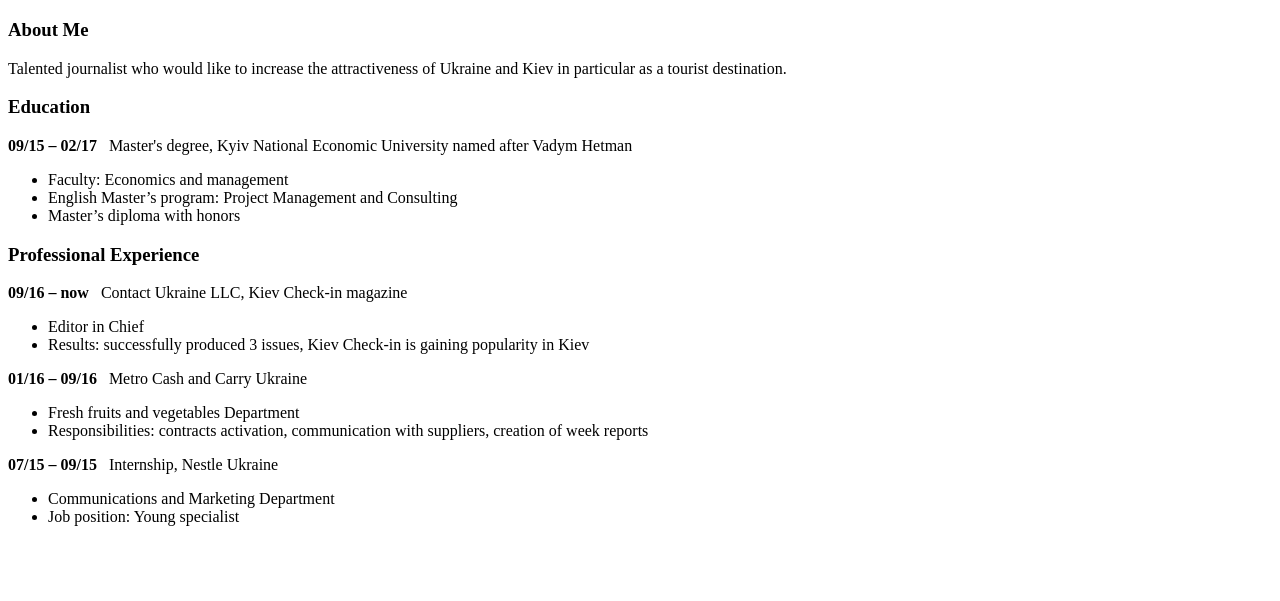
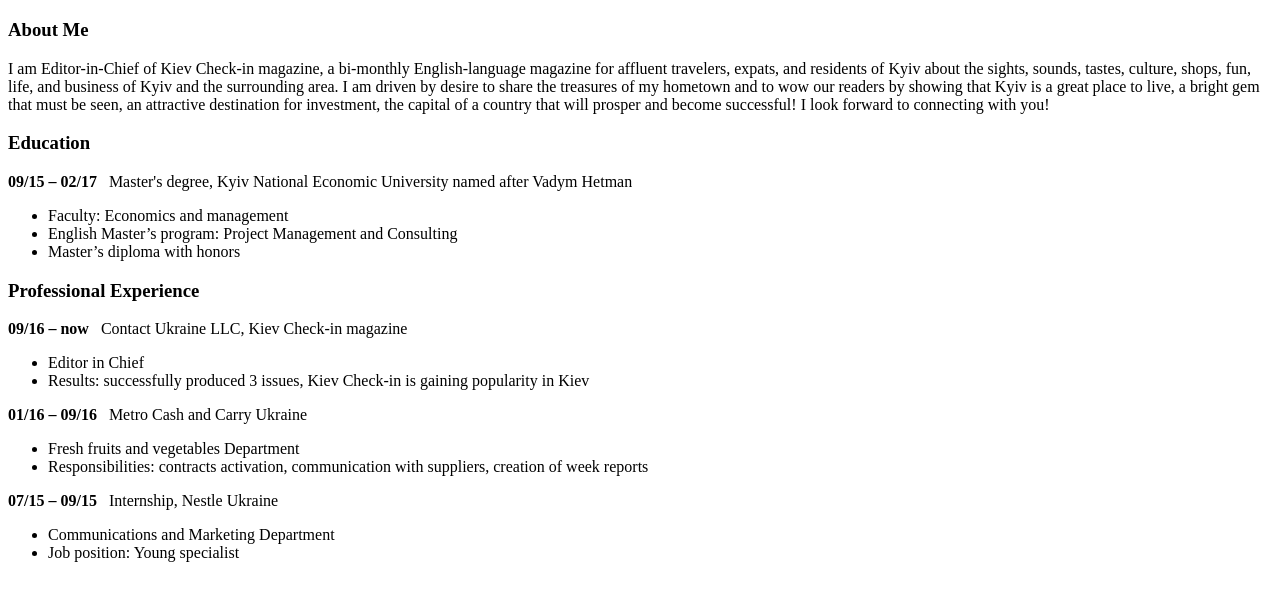
Before and after one commit to Nadijanashasta/Test, a plain HTML site: page index.html in a window 1280 px wide. Shown: the part 61-662 px from the top of the page. Drawn offline with Linux system fonts and the light colour scheme.

```diff
--- a/index.html
+++ b/index.html
@@ -8,8 +8,7 @@
 <body>
     <h1>NADIIA YAKOVENKO</h1>
     <h3>About Me</h3>
-    <p>Talented journalist who would like to increase the attractiveness of Ukraine and Kiev in particular as a tourist
-    destination.
+    <p>I am Editor-in-Chief of Kiev Check-in magazine, a bi-monthly English-language magazine for affluent travelers, expats, and residents of Kyiv about the sights, sounds, tastes, culture, shops, fun, life, and business of Kyiv and the surrounding area. I am driven by desire to share the treasures of my hometown and to wow our readers by showing that Kyiv is a great place to live, a bright gem that must be seen, an attractive destination for investment, the capital of a country that will prosper and become successful! I look forward to connecting with you!
     </p>
 
     <h3>Education</h3>
```
